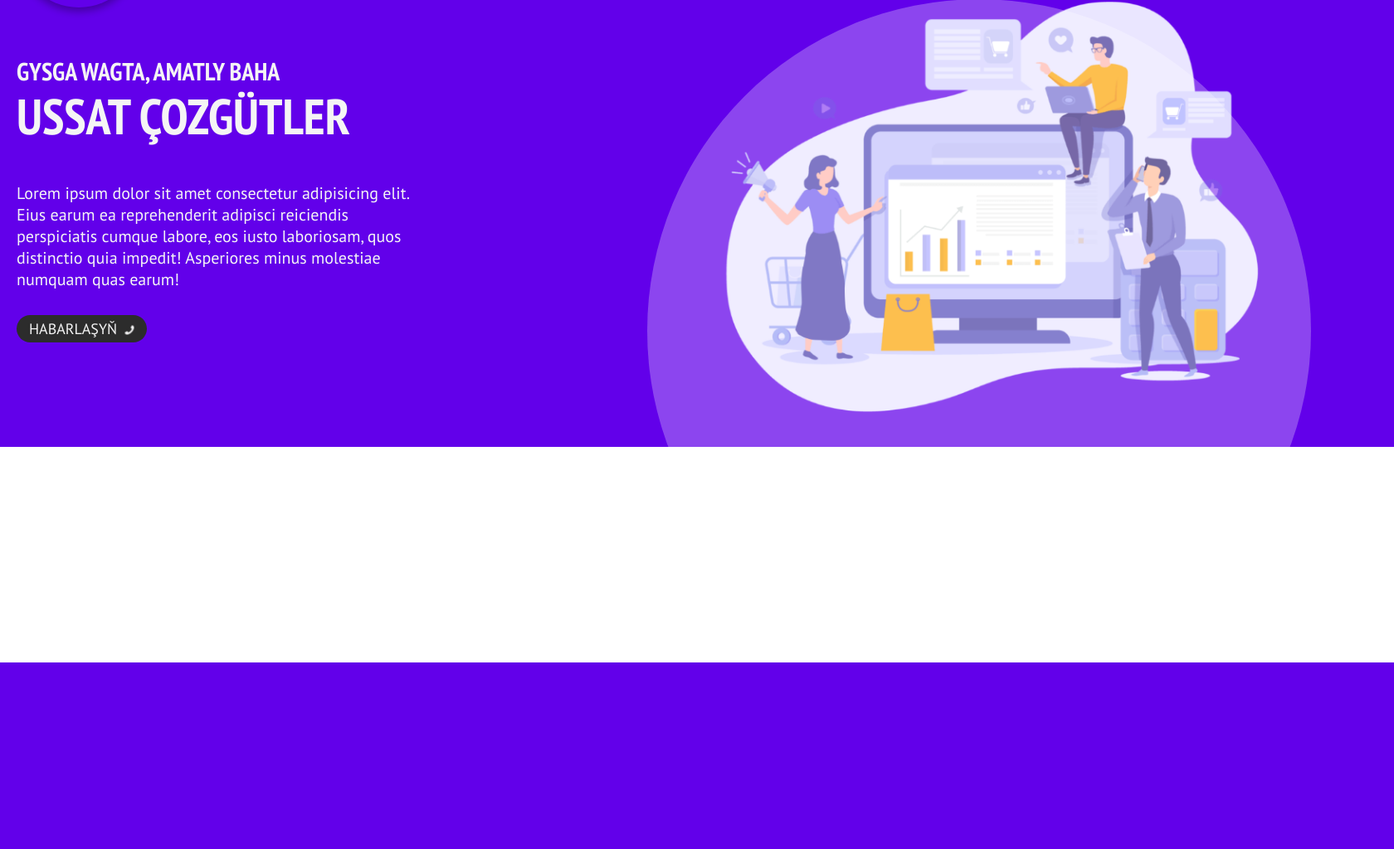
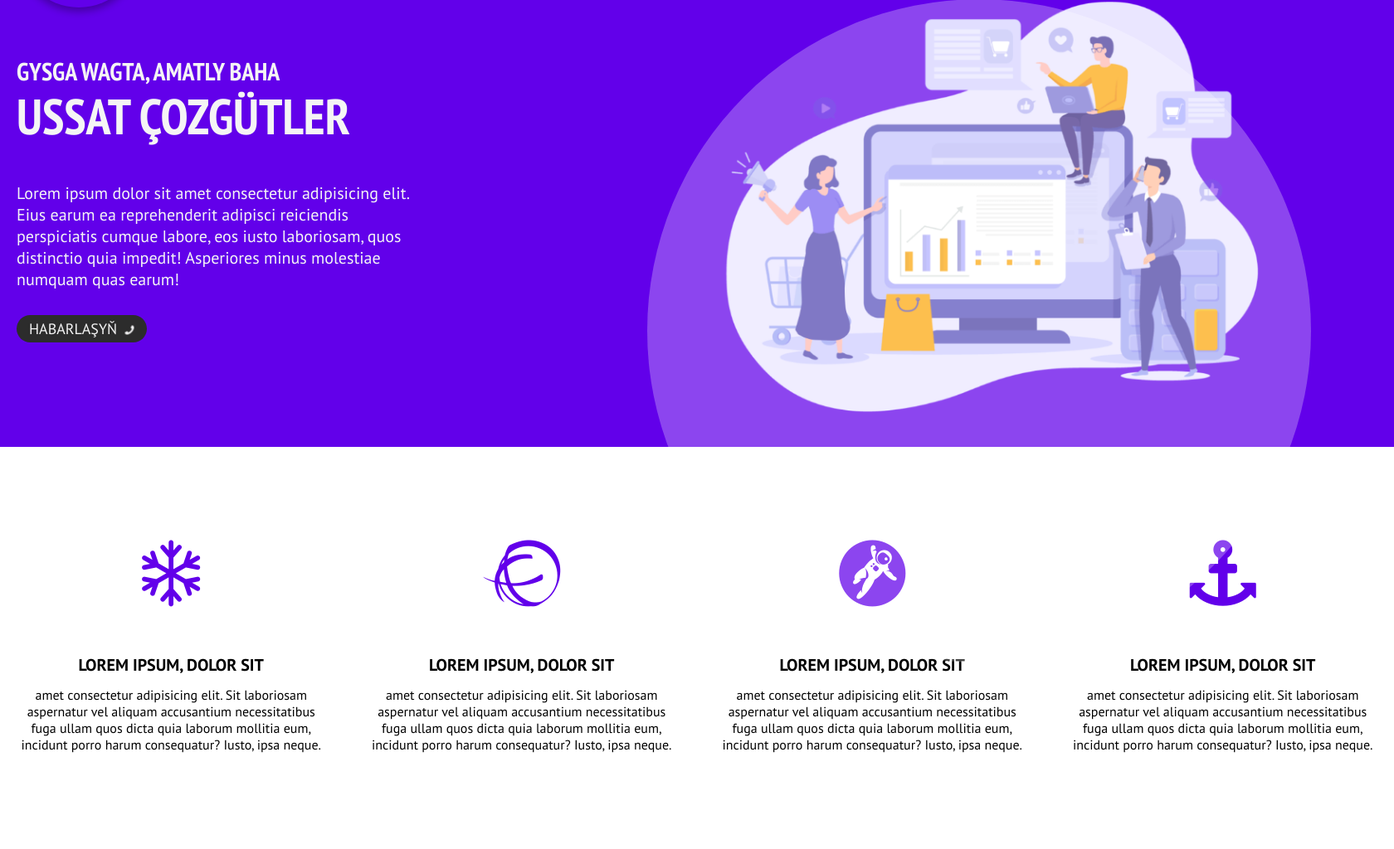
Before and after one commit to atajantayyrov/web-school, a PHP site: page / in a window 1680 px wide. Shown: the part 161-1185 px from the top of the page at 83% size. Before the commit the page ends 960 px from the top, so only its background shows below. Run offline with PHP 8.4, Linux system fonts and the light colour scheme.

Commit message:
blok advantages

```diff
--- /dev/null
+++ b/css/advanteges.css
@@ -0,0 +1,32 @@
+.tf-advantages {
+    padding: 100px 0;
+}
+.tf-container {
+}
+.tf-advantages__wrapper{
+    display: flex;
+    flex-wrap: wrap;
+    margin: 0 -25px;
+}
+.tf-advantages__item {
+    padding: 0 25px;
+    flex: 0 0 25%;
+    max-width: 25%;
+    text-align: center;
+}
+.tf-advantages__icon {
+    font-size: 80px;
+    color: #6200ea;
+    margin-bottom: 50px;
+}
+
+.tf-advantages__title h3 {
+    font-size: 20px;
+    font-weight: 700;
+    text-transform: uppercase;
+    line-height: 1;
+    margin-bottom: 10px;
+
+}
+.tf-advantages__text {
+}
--- a/css/style.css
+++ b/css/style.css
@@ -1,2 +1,3 @@
 @import url(../css/header.css);
 @import url(../css/masthead.css);
+@import url(../css/advanteges.css);
--- a/index.html
+++ b/index.html
@@ -79,7 +79,57 @@
           </div>
         </div>
       </section>
-      <section class="tf-advantages"></section>
+      <section class="tf-advantages">
+        <div class="tf-container ">
+          <div class="tf-advantages__wrapper">
+            <div class="tf-advantages__item">
+              <div class="tf-advantages__icon">
+                <i class="fa fa-snowflake-o" aria-hidden="true"></i>
+
+              </div>
+              <div class="tf-advantages__title">
+                <h3>Lorem ipsum, dolor sit </h3>
+              </div>
+              <div class="tf-advantages__text">
+                <p>amet consectetur adipisicing elit. Sit laboriosam aspernatur vel aliquam accusantium necessitatibus fuga ullam quos dicta quia laborum mollitia eum, incidunt porro harum consequatur? Iusto, ipsa neque.</p>
+              </div>
+            </div>
+            <div class="tf-advantages__item">
+              <div class="tf-advantages__icon">
+                <i class="fa fa-ravelry" aria-hidden="true"></i>
+              </div>
+              <div class="tf-advantages__title">
+                <h3>Lorem ipsum, dolor sit </h3>
+              </div>
+              <div class="tf-advantages__text">
+                <p>amet consectetur adipisicing elit. Sit laboriosam aspernatur vel aliquam accusantium necessitatibus fuga ullam quos dicta quia laborum mollitia eum, incidunt porro harum consequatur? Iusto, ipsa neque.</p>
+              </div>
+            </div>
+            <div class="tf-advantages__item">
+              <div class="tf-advantages__icon">
+                <i class="fa fa-grav" aria-hidden="true"></i>
+              </div>
+              <div class="tf-advantages__title">
+                <h3>Lorem ipsum, dolor sit </h3>
+              </div>
+              <div class="tf-advantages__text">
+                <p>amet consectetur adipisicing elit. Sit laboriosam aspernatur vel aliquam accusantium necessitatibus fuga ullam quos dicta quia laborum mollitia eum, incidunt porro harum consequatur? Iusto, ipsa neque.</p>
+              </div>
+            </div>
+            <div class="tf-advantages__item">
+              <div class="tf-advantages__icon">
+                <i class="fa fa-anchor" aria-hidden="true"></i>
+              </div>
+              <div class="tf-advantages__title">
+                <h3>Lorem ipsum, dolor sit </h3>
+              </div>
+              <div class="tf-advantages__text">
+                <p>amet consectetur adipisicing elit. Sit laboriosam aspernatur vel aliquam accusantium necessitatibus fuga ullam quos dicta quia laborum mollitia eum, incidunt porro harum consequatur? Iusto, ipsa neque.</p>
+              </div>
+            </div>
+          </div>
+        </div>
+      </section>
     </main>
   </body>
 </html>
```
